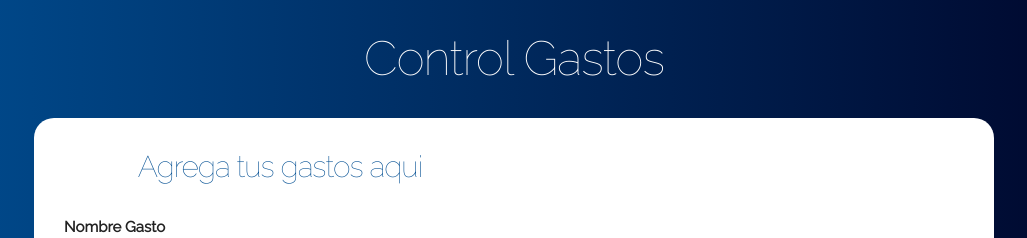
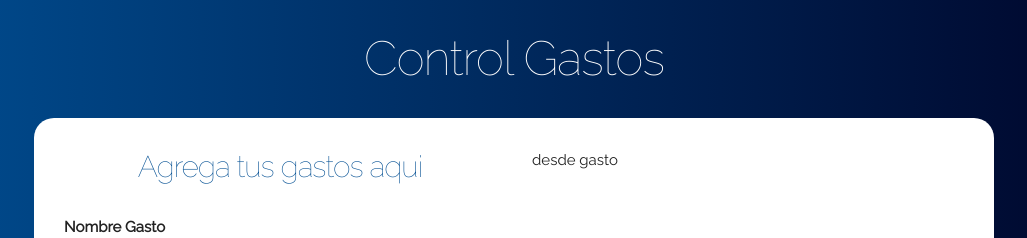
Before and after one commit to JoniAguero/control-gastos-react, a React (Create React App) app: page / in a window 1280 px wide. Shown: the top 238 px of the page, without its empty margins (126-1153 px from the left). Built offline with nearby package versions, Linux system fonts and the light colour scheme.

Commit message:
Listado Gastos added

```diff
--- a/src/components/App.js
+++ b/src/components/App.js
@@ -2,6 +2,7 @@ import React, { Component } from 'react';
 import '../css/App.css';
 import Header from './Header/Header';
 import Formulario from './Formulario/Formulario';
+import { ListadoGastos } from './ListadoGastos/ListadoGastos';
 
 class App extends Component {
 
@@ -39,7 +40,7 @@ class App extends Component {
               <Formulario agregarGasto = { this.agregarGasto }/>
             </div>
             <div className="one-half column">
-
+              <ListadoGastos />
             </div>
           </div>
         </div>
--- /dev/null
+++ b/src/components/ListadoGastos/Gasto/Gasto.js
@@ -0,0 +1,13 @@
+import React, { Component } from 'react'
+
+export class Gasto extends Component {
+  render() {
+    return (
+      <div>
+        desde gasto
+      </div>
+    )
+  }
+}
+
+export default Gasto
--- /dev/null
+++ b/src/components/ListadoGastos/ListadoGastos.js
@@ -0,0 +1,16 @@
+import React, { Component } from 'react'
+import { Gasto } from './Gasto/Gasto';
+
+
+
+export class ListadoGastos extends Component {
+  render() {
+    return (
+      <div>
+        <Gasto />
+      </div>
+    )
+  }
+}
+
+export default ListadoGastos
```
